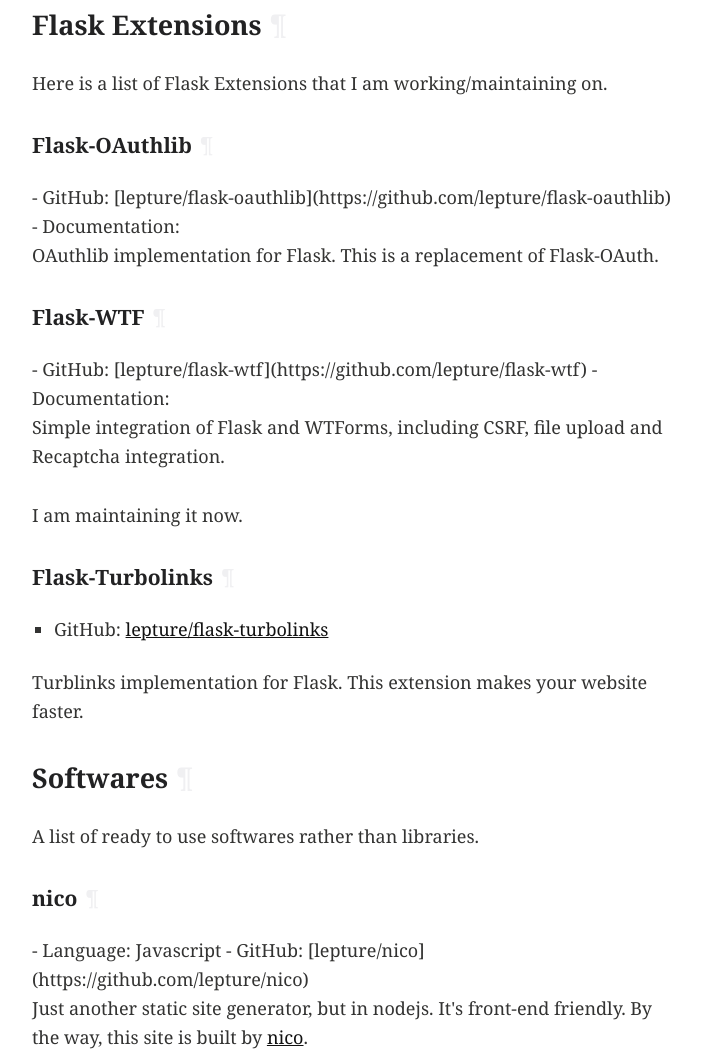
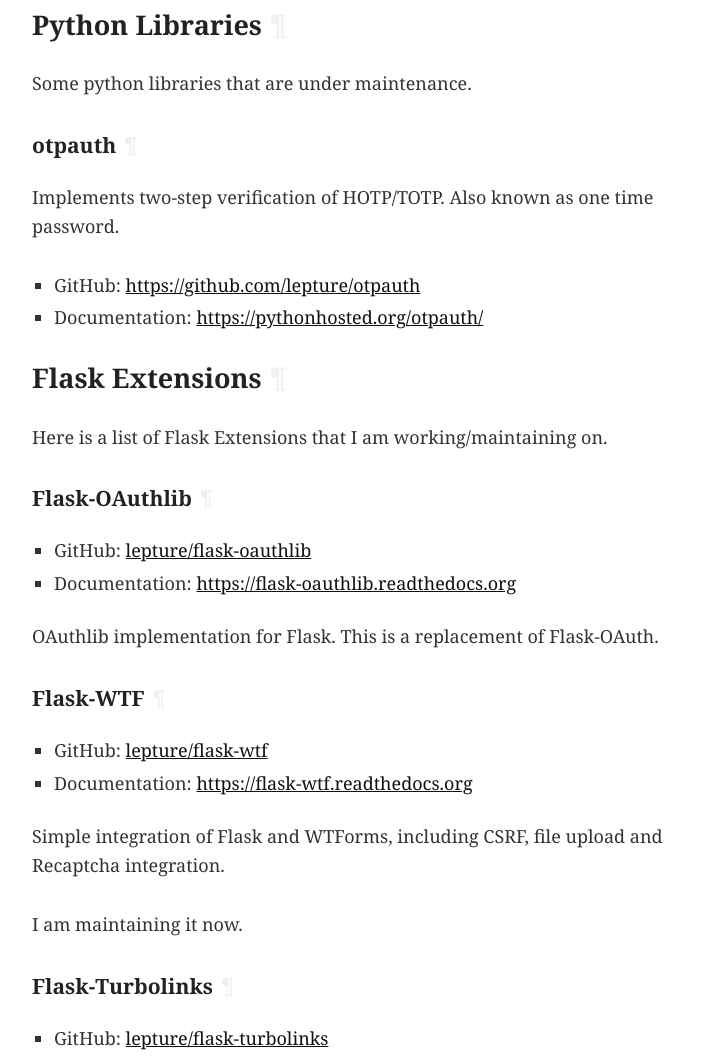
Before and after one commit to lepture/lepture.github.com, a plain HTML site: page index.html in a window 1280 px wide. Shown: the part 600-1656 px from the top of the page, without its empty margins (288-989 px from the left). Drawn offline with Linux system fonts and the light colour scheme; a script that the page names is missing.

Commit message:
Update documentation

```diff
--- a/index.html
+++ b/index.html
@@ -36,7 +36,7 @@
   <h1 class="entry-title" itemprop="name">lepture&#39;s lab</h1>
   <div class="entry-content" itemprop="articleBody"><p>Hi, I am Hsiaoming Yang (aka lepture elsewher).</p>
 
-<p>I am currently living in Hangzhou, China. You can reach me by <a href="https://twitter.com/lepture">Twitter</a> or contact <a href="mailto:me@lepture.com">me@lepture.com</a>.</p>
+<p>I am blogging at <a href="http://lepture.com/">Just lepture</a>. You can reach me by <a href="https://twitter.com/lepture">Twitter</a> or contact <a href="mailto:me@lepture.com">me@lepture.com</a>.</p>
 <h2 id="open-source">Open Source</h2>
 <p>When I am free, I do open source.</p>
 
@@ -44,24 +44,35 @@
 all under BSD License, except that I have declared it under another License.</p>
 
 <p>Check my <a href="https://www.amazon.com/registry/wishlist/373NY7OIMSWGJ">Wish List</a>, buy me a kindle book for supporting my works.</p>
+<h2 id="python-libraries">Python Libraries</h2>
+<p>Some python libraries that are under maintenance.</p>
+<h3 id="otpauth">otpauth</h3>
+<p>Implements two-step verification of HOTP/TOTP. Also known as one time password.</p>
+
+<ul>
+<li>GitHub: <a href="https://github.com/lepture/otpauth">https://github.com/lepture/otpauth</a></li>
+<li>Documentation: <a href="https://pythonhosted.org/otpauth/">https://pythonhosted.org/otpauth/</a></li>
+</ul>
 <h2 id="flask-extensions">Flask Extensions</h2>
 <p>Here is a list of Flask Extensions that I am working/maintaining on.</p>
 <h3 id="flask-oauthlib">Flask-OAuthlib</h3>
 <div class="github-card" data-user="lepture" data-repo="flask-oauthlib">
+</div>
 
-- GitHub: [lepture/flask-oauthlib](https://github.com/lepture/flask-oauthlib)
-- Documentation: <https://flask-oauthlib.readthedocs.org>
-
-</div>
+<ul>
+<li>GitHub: <a href="https://github.com/lepture/flask-oauthlib">lepture/flask-oauthlib</a></li>
+<li>Documentation: <a href="https://flask-oauthlib.readthedocs.org">https://flask-oauthlib.readthedocs.org</a></li>
+</ul>
 
 <p>OAuthlib implementation for Flask. This is a replacement of Flask-OAuth.</p>
 <h3 id="flask-wtf">Flask-WTF</h3>
 <div class="github-card" data-user="lepture" data-repo="flask-wtf">
+</div>
 
-- GitHub: [lepture/flask-wtf](https://github.com/lepture/flask-wtf)
-- Documentation: <https://flask-wtf.readthedocs.org>
-
-</div>
+<ul>
+<li>GitHub: <a href="https://github.com/lepture/flask-wtf">lepture/flask-wtf</a></li>
+<li>Documentation: <a href="https://flask-wtf.readthedocs.org">https://flask-wtf.readthedocs.org</a></li>
+</ul>
 
 <p>Simple integration of Flask and WTForms, including CSRF, file upload and
 Recaptcha integration.</p>
@@ -76,12 +87,12 @@
 <h2 id="softwares">Softwares</h2>
 <p>A list of ready to use softwares rather than libraries.</p>
 <h3 id="nico">nico</h3>
-<div class="github-card" data-user="lepture" data-repo="nico">
+<div class="github-card" data-user="lepture" data-repo="nico"></div>
 
-- Language: Javascript
-- GitHub: [lepture/nico](https://github.com/lepture/nico)
-
-</div>
+<ul>
+<li>Language: Javascript</li>
+<li>GitHub: <a href="https://github.com/lepture/nico">lepture/nico</a></li>
+</ul>
 
 <p>Just another static site generator, but in nodejs. It&#39;s front-end friendly.
 By the way, this site is built by <a href="/nico/">nico</a>.</p>
@@ -105,7 +116,9 @@
 
 <p>A style guide generator for css and stylus.</p>
 
-<script src="http://lab.lepture.com/github-cards/widget.js"></script>
+<p><meta name="gc:client-id" content="a11a1bda412d928fb39a">
+<meta name="gc:client-secret" content="92b7cf30bc42c49d589a10372c3f9ff3bb310037">
+<script src="http://lab.lepture.com/github-cards/widget.js"></script></p>
 </div>
 </div>
 </div>
```
Also changed, not shown: favicon.ico.
